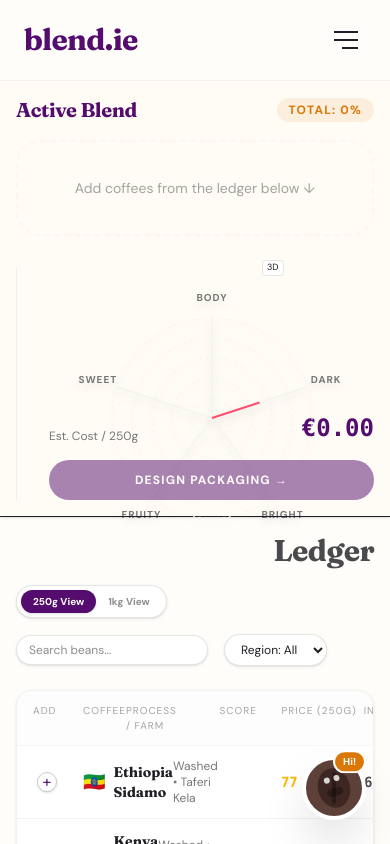
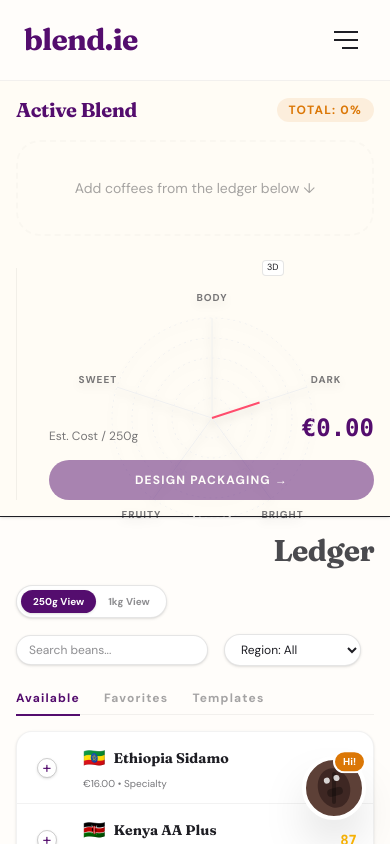
Before and after one commit to conornaught0n/BLENDIE-SITE, a Next.js app: page /portfolio in a window 390 px wide. Shown: the top 844 px of the page. Built offline with nearby package versions, Linux system fonts and the light colour scheme.

Commit message:
Populate Portfolio Templates & Add Quality Markers

```diff
--- a/app/portfolio/page.tsx
+++ b/app/portfolio/page.tsx
@@ -1,7 +1,7 @@
 "use client";
 
 import React, { useState } from 'react';
-import { COFFEE_DATA } from '@/lib/coffee-data';
+import { COFFEE_DATA, BLEND_TEMPLATES } from '@/lib/coffee-data';
 import { StarFlower } from '@/components/StarFlower';
 import { FlavorTerrainCanvas } from '@/components/canvas/FlavorTerrain';
 import { useBlendStore } from '@/store/blend-store';
@@ -12,7 +12,7 @@ import { StockGraph } from '@/components/StockGraph';
 // Helper for Flag Emojis
 const getFlag = (origin: string) => {
   const flags: Record<string, string> = {
-    'Ethiopia': '🇪🇹', 'Brazil': '🇧🇷', 'Colombia': '🇨🇴', 'Guatemala': '🇬🇹', 'El Salvador': '🇸🇻', 'Nicaragua': '🇳🇮', 'Kenya': '🇰🇪', 'Indonesia': '🇮🇩'
+    'Ethiopia': '🇪🇹', 'Brazil': '🇧🇷', 'Colombia': '🇨🇴', 'Guatemala': '🇬🇹', 'El Salvador': '🇸🇻', 'Nicaragua': '🇳🇮', 'Kenya': '🇰🇪', 'Indonesia': '🇮🇩', 'Costa Rica': '🇨🇷', 'Honduras': '🇭🇳', 'Peru': '🇵🇪', 'Vietnam': '🇻🇳', 'Papua New Guinea': '🇵🇬', 'India': '🇮🇳'
   };
   return flags[origin] || '🌍';
 };
@@ -28,7 +28,7 @@ const COMPONENT_COLORS = [
 
 export default function Portfolio() {
   const router = useRouter();
-  const { currentBlend, addCoffee, removeCoffee, updatePercentage } = useBlendStore();
+  const { currentBlend, addCoffee, removeCoffee, updatePercentage, clearBlend } = useBlendStore();
   const [expandedId, setExpandedId] = useState<string | null>(null);
 
   // View State
@@ -53,6 +53,22 @@ export default function Portfolio() {
     } else {
       addCoffee(coffee);
     }
+  };
+
+  const loadTemplate = (template: any) => {
+      clearBlend();
+      // Add all components from template
+      template.components.forEach((comp: any) => {
+          const coffee = COFFEE_DATA.find(c => c.id === comp.id);
+          if (coffee) {
+              // We need to add logic to set percentage immediately,
+              // but addCoffee sets 0. We'll need a batched update in store or loop.
+              // For now, simple add.
+              addCoffee(coffee);
+              // Timeout to allow state update before setting pct (hacky but works for mock)
+              setTimeout(() => updatePercentage(coffee.id, comp.percentage), 10);
+          }
+      });
   };
 
   const toggleExpand = (id: string) => {
@@ -100,7 +116,7 @@ export default function Portfolio() {
                     </div>
                 </div>
 
-                {/* Composition Bar (New) */}
+                {/* Composition Bar */}
                 {currentBlend.length > 0 && (
                     <div className="flex h-4 w-full rounded-full overflow-hidden mb-4 bg-black/5">
                         {currentBlend.map((item, idx) => {
@@ -186,7 +202,7 @@ export default function Portfolio() {
             {/* Filter Bar with Price Toggle */}
             <div className="flex flex-wrap gap-4 items-center">
 
-                {/* Weight Toggle (Moved Here) */}
+                {/* Weight Toggle */}
                 <div className="flex bg-white rounded-lg border border-black/10 p-1 shadow-sm">
                     <button onClick={() => setWeight('250g')} className={`px-3 py-1 text-[10px] font-bold rounded-md transition-all ${weight === '250g' ? 'bg-fruit-plum text-white shadow-sm' : 'opacity-50 hover:opacity-100'}`}>250g View</button>
                     <button onClick={() => setWeight('1kg')} className={`px-3 py-1 text-[10px] font-bold rounded-md transition-all ${weight === '1kg' ? 'bg-fruit-plum text-white shadow-sm' : 'opacity-50 hover:opacity-100'}`}>1kg View</button>
@@ -205,16 +221,40 @@ export default function Portfolio() {
                     onChange={(e) => setFilterRegion(e.target.value)}
                 >
                     <option value="All">Region: All</option>
-                    <option value="Ethiopia">Ethiopia</option>
-                    <option value="Brazil">Brazil</option>
-                    <option value="Colombia">Colombia</option>
+                    <option value="Africa">Africa</option>
+                    <option value="South America">South America</option>
+                    <option value="Central America">Central America</option>
+                    <option value="Asia">Asia</option>
                 </select>
             </div>
         </header>
 
-        {/* Ledger Table */}
+        {/* Tabs */}
+        <div className="flex gap-6 border-b border-black/5 pb-2 mb-4 text-xs uppercase tracking-widest font-bold">
+            <button onClick={() => setActiveTab('stock')} className={`${activeTab === 'stock' ? 'border-b-2 border-fruit-plum pb-2 -mb-2.5 text-fruit-plum' : 'opacity-40 hover:opacity-100'}`}>Available</button>
+            <button onClick={() => setActiveTab('favorites')} className={`${activeTab === 'favorites' ? 'border-b-2 border-fruit-plum pb-2 -mb-2.5 text-fruit-plum' : 'opacity-40 hover:opacity-100'}`}>Favorites</button>
+            <button onClick={() => setActiveTab('blends')} className={`${activeTab === 'blends' ? 'border-b-2 border-fruit-plum pb-2 -mb-2.5 text-fruit-plum' : 'opacity-40 hover:opacity-100'}`}>Templates</button>
+        </div>
+
+        {/* TAB CONTENT */}
+        {activeTab === 'blends' ? (
+            /* BLEND TEMPLATES */
+            <div className="grid grid-cols-1 md:grid-cols-3 gap-6">
+                {BLEND_TEMPLATES.map(template => (
+                    <div key={template.id} className="bg-white p-6 rounded-2xl border border-black/5 hover:border-fruit-plum/20 hover:shadow-md transition-all cursor-pointer" onClick={() => loadTemplate(template)}>
+                        <h3 className="font-serif text-xl font-bold mb-2">{template.name}</h3>
+                        <p className="text-xs opacity-60 mb-4 h-10">{template.description}</p>
+                        <div className="flex justify-between items-center">
+                            <span className="font-mono font-bold">€{template.price}</span>
+                            <span className="text-[10px] uppercase font-bold tracking-widest text-fruit-berry">Load Mix →</span>
+                        </div>
+                    </div>
+                ))}
+            </div>
+        ) : (
+            /* STOCK / FAVORITES LEDGER */
             <div className="w-full bg-white rounded-2xl border border-black/5 shadow-sm overflow-hidden">
-            <div className="grid grid-cols-[50px_1fr_1fr_80px_100px_40px] text-[10px] uppercase tracking-[0.1em] opacity-40 border-b border-black/5 py-3 px-4 bg-[#F9F9F9]">
+                <div className="grid grid-cols-[50px_1fr_1fr_80px_100px_40px] text-[10px] uppercase tracking-[0.1em] opacity-40 border-b border-black/5 py-3 px-4 bg-[#F9F9F9] hidden md:grid">
                     <span>Add</span>
                     <span>Coffee</span>
                     <span>Process / Farm</span>
@@ -227,7 +267,6 @@ export default function Portfolio() {
                     {filteredData.map((coffee) => {
                         const displayPrice = weight === '250g' ? coffee.price_250g : coffee.price_250g * 3.8;
                         const isAdded = isSelected(coffee.id);
-                    // Find assigned color if added
                         const blendIndex = currentBlend.findIndex(c => c.id === coffee.id);
                         const rowColor = isAdded ? COMPONENT_COLORS[blendIndex % COMPONENT_COLORS.length] : 'transparent';
 
@@ -235,7 +274,7 @@ export default function Portfolio() {
                             <div key={coffee.id} className={`group hover:bg-fruit-citrus/5 transition-colors cursor-pointer ${isAdded ? 'bg-fruit-plum/5' : ''}`}>
                                 <div
                                     onClick={() => toggleExpand(coffee.id)}
-                                className="grid grid-cols-[50px_1fr_1fr_80px_100px_40px] py-3 px-4 items-center"
+                                    className="grid grid-cols-[50px_1fr_80px] md:grid-cols-[50px_1fr_1fr_80px_100px_40px] py-3 px-4 items-center"
                                 >
                                     <div onClick={(e) => toggleSelection(e, coffee)} className="flex items-center justify-start pl-1">
                                         <div
@@ -246,12 +285,18 @@ export default function Portfolio() {
                                         </div>
                                     </div>
 
+                                    <div className="col-span-1 md:col-span-1">
                                         <div className="flex items-center gap-2">
                                             <span className="text-lg">{getFlag(coffee.origin)}</span>
                                             <span className="font-serif font-bold text-sm text-foreground group-hover:text-fruit-plum transition-colors">{coffee.name}</span>
                                         </div>
+                                        {/* Mobile Metadata */}
+                                        <div className="md:hidden text-[10px] opacity-60 mt-1">
+                                            €{displayPrice.toFixed(2)} • {coffee.quality}
+                                        </div>
+                                    </div>
 
-                                <div className="text-xs opacity-60">
+                                    <div className="hidden md:block text-xs opacity-60">
                                         {coffee.process} • {coffee.producer}
                                     </div>
 
@@ -259,11 +304,11 @@ export default function Portfolio() {
                                         {((coffee.aroma + coffee.body + coffee.acidity)/3 * 10).toFixed(0)}
                                     </div>
 
-                                <div className="text-right font-mono font-bold text-foreground/80 text-sm">
+                                    <div className="hidden md:block text-right font-mono font-bold text-foreground/80 text-sm">
                                         €{displayPrice.toFixed(2)}
                                     </div>
 
-                                <div className="text-center opacity-30 text-xs">
+                                    <div className="text-center opacity-30 text-xs hidden md:block">
                                         {expandedId === coffee.id ? '▲' : '▼'}
                                     </div>
                                 </div>
@@ -285,6 +330,9 @@ export default function Portfolio() {
                                                     <p className="text-sm opacity-70 leading-relaxed mb-4">
                                                         Grown at {coffee.altitude}. {coffee.tags.join(', ')}.
                                                     </p>
+                                                    <div className="inline-block px-3 py-1 bg-white border border-black/10 rounded-full text-[10px] uppercase font-bold tracking-widest text-fruit-green">
+                                                        {coffee.quality}
+                                                    </div>
                                                 </div>
                                                 <div className="flex flex-col items-center justify-center border-l border-black/5 pl-8">
                                                     <div className="w-24 h-24 mb-2">
@@ -300,6 +348,7 @@ export default function Portfolio() {
                     })}
                 </div>
             </div>
+        )}
 
       </div>
 
```
Lines whose indentation alone changed are shown as unchanged.
